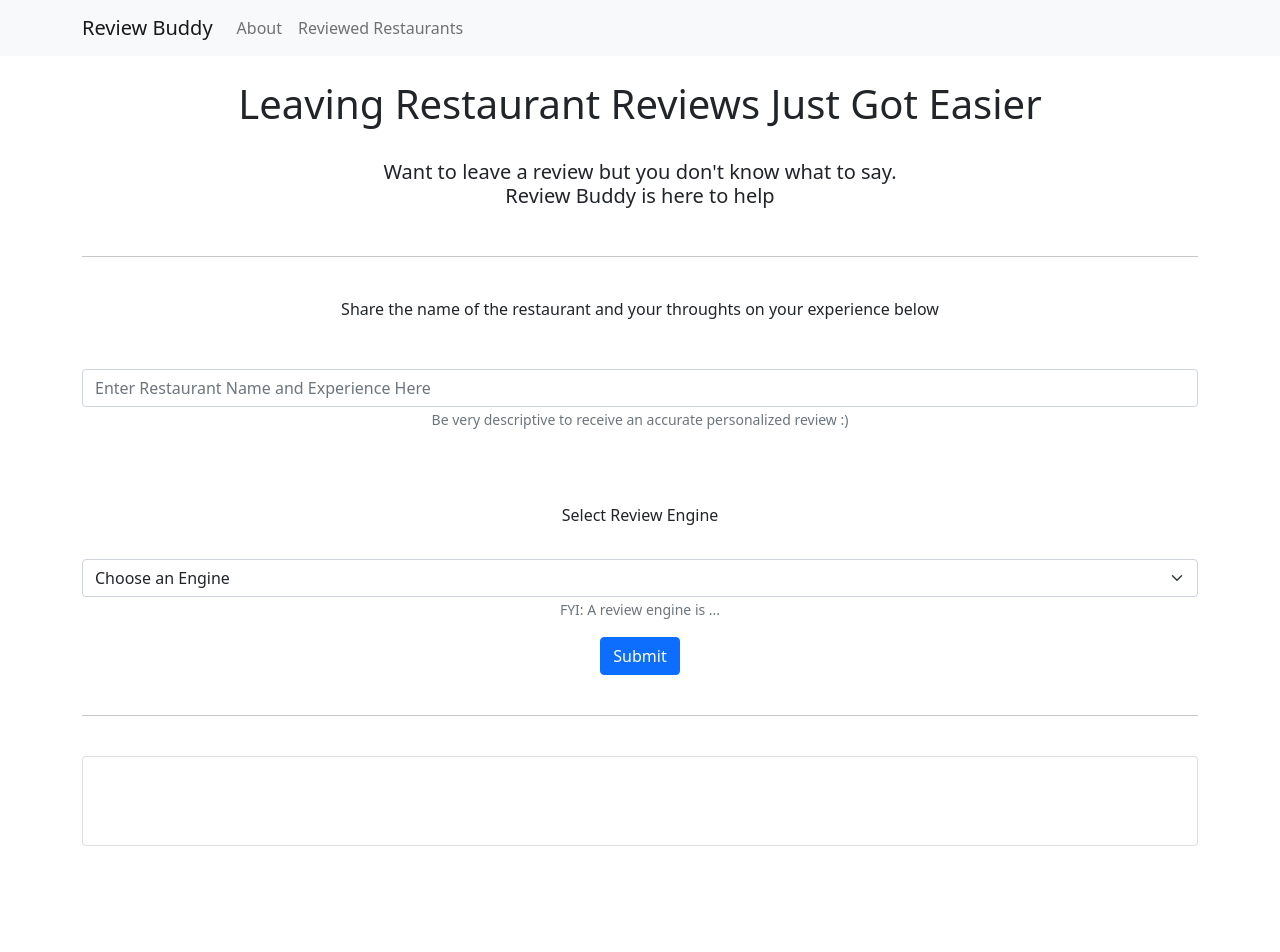
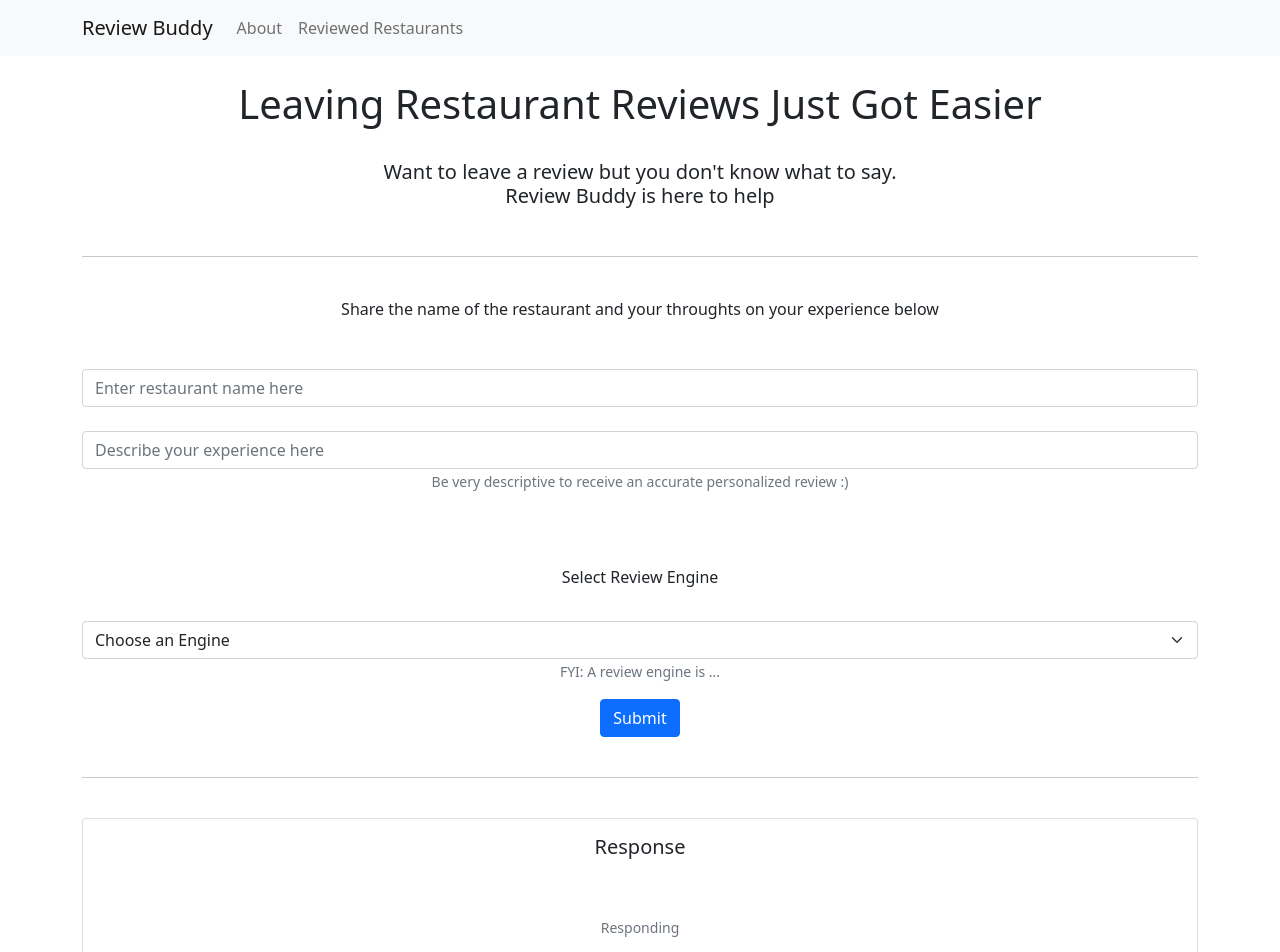
Before and after one commit to mekeltensley/gpt3-AI, a React (Create React App) app: page / in a window 1280 px wide. Shown: the top 952 px of the page. Before the commit the page ends 846 px from the top, so only its background shows below. Built offline with nearby package versions, Linux system fonts and the light colour scheme.

Commit message:
Configure code for api

```diff
--- a/src/components/Home.jsx
+++ b/src/components/Home.jsx
@@ -2,52 +2,52 @@ import React, { Component } from "react";
 import { Form, Container, Button, Card } from "react-bootstrap";
 import Navbar from "./Navbar";
 
-// const { Configuration, OpenAIApi } = require("openapi");
 
 class Home extends Component {
   constructor() {
-      super()
+    super();
     this.state = {
-        heading: "",
-        response: "",
+      heading: "Response",
+      response: "Responding",
     };
   }
 
-    formSubmit = e => {
+  formSubmit = (e) => {
     e.preventDefault();
 
     const formData = new FormData(e.target),
       formDataObj = Object.fromEntries(formData.entries());
-      console.log(formDataObj.restaurantReview);
+    console.log(formDataObj.restaurantName);
+    console.log(formDataObj.restaurantDescription);
 
+    const { Configuration, OpenAIApi } = require("openapi");
+
+    const configuration = new Configuration({
+      apiKey: process.env.OPENAI_API_KEY,
+    });
+
+    const openai = new OpenAIApi(configuration);
+
+    openai.createCompletion("text-curie-001", {
+        prompt: `Write a restaurant review based on these notes:\n\nName: ${formDataObj.restaurantName} Description: ${formDataObj.restaurantDescription}\n\nReview: The Blue Wharf is a great place to go for a lobster dinner. The service is polite and the prices are good. The only downside is that it is a bit noisy.`,
+        temperature: 0.5,
+        max_tokens: 75,
+        top_p: 1,
+        frequency_penalty: 0,
+        presence_penalty: 0,
+      })
+      .then((response) => {
         this.setState({
-          heading:`Your Personalized Review for: ${formDataObj.restaurantReview}`,
-          response: `Awaiting Response from engine`
+          heading: `Your Personalized Review for: ${formDataObj.restaurantName}`,
+          response: `${response.data.choices[0].text}`,
         })
-    }
+      });
 
-  //   componentDidMount() {
-  //     const configuration = new Configuration({
-  //       apiKey: process.env.OPENAI_API_KEY,
-  //     });
-  //     const openai = new OpenAIApi(configuration);
-
-  //     openai
-  //       .createCompletion("text-curie-001", {
-  //         prompt: `Write a restaurant review based on these notes:\n\nName: ${formDataObj.restaurantReview}, noisy, service polite, prices good.\n\nReview: The Blue Wharf is a great place to go for a lobster dinner. The service is polite and the prices are good. The only downside is that it is a bit noisy.`,
-  //         temperature: 0.5,
-  //         max_tokens: 64,
-  //         top_p: 1,
-  //         frequency_penalty: 0,
-  //         presence_penalty: 0,
-  //       })
-  //       .then((response) => {
-  //         this.setState({
-  //           heading: `Restaurant Review for: ${formDataObj.restaurantReview}`,
-  //           response: `${response.data.choices[0].text}`,
-  //         });
-  //       });
-  //   }
+    // this.setState({
+    //   heading: `Your Personalized Review for: ${formDataObj.restaurantReview}`,
+    //   response: `Awaiting Response from engine`,
+    // });
+  };
 
   render() {
     return (
@@ -56,7 +56,7 @@ class Home extends Component {
         <Container>
           <br />
           <h1>Leaving Restaurant Reviews Just Got Easier</h1>
-          <br/>
+          <br />
           <h5>
             Want to leave a review but you don't know what to say.
             <br /> Review Buddy is here to help
@@ -74,8 +74,14 @@ class Home extends Component {
             <br />
             <Form.Control
               type="text"
-              name="restaurantReview"
-              placeholder="Enter Restaurant Name and Experience Here"
+              name="restaurantName"
+              placeholder="Enter restaurant name here"
+            />
+            <br/>
+            <Form.Control
+              type="text"
+              name="restaurantDescription"
+              placeholder="Describe your experience here"
             />
             <Form.Text>
               Be very descriptive to receive an accurate personalized review :)
```
Lines whose indentation alone changed are shown as unchanged.
